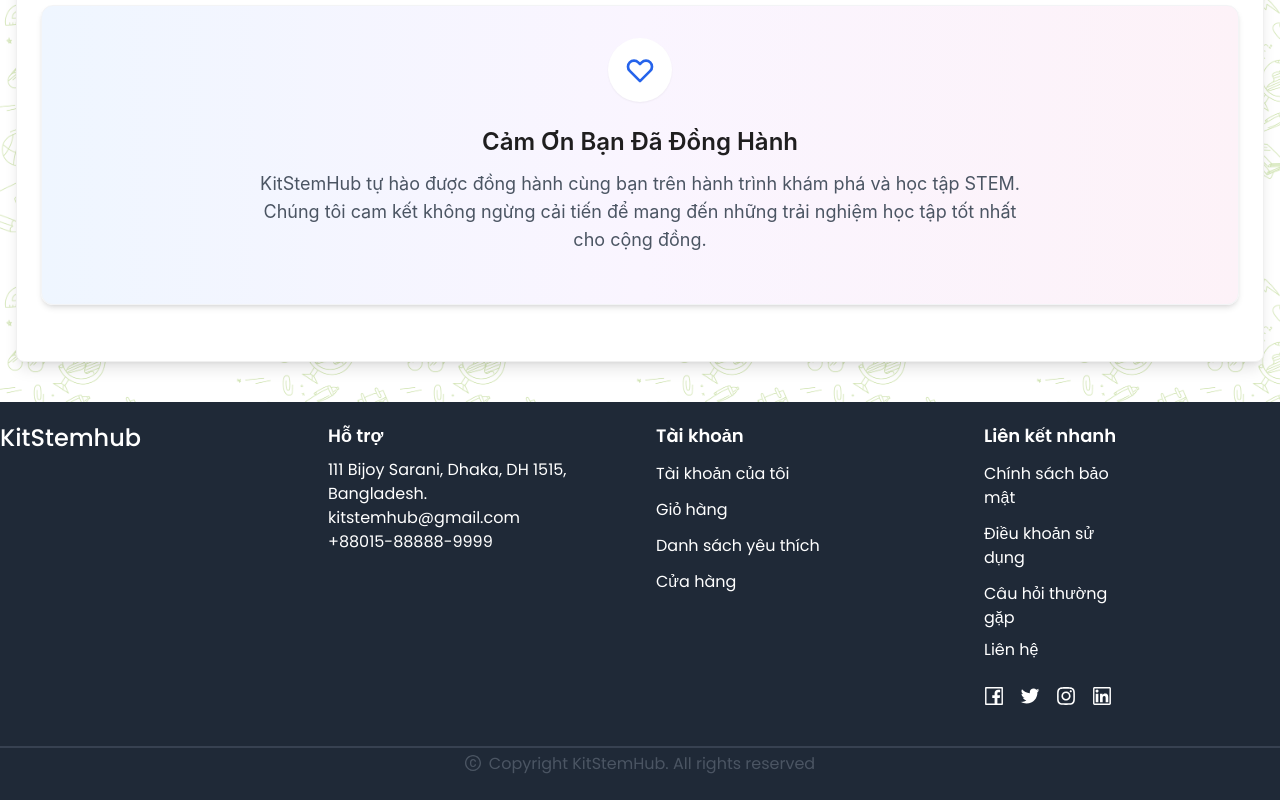
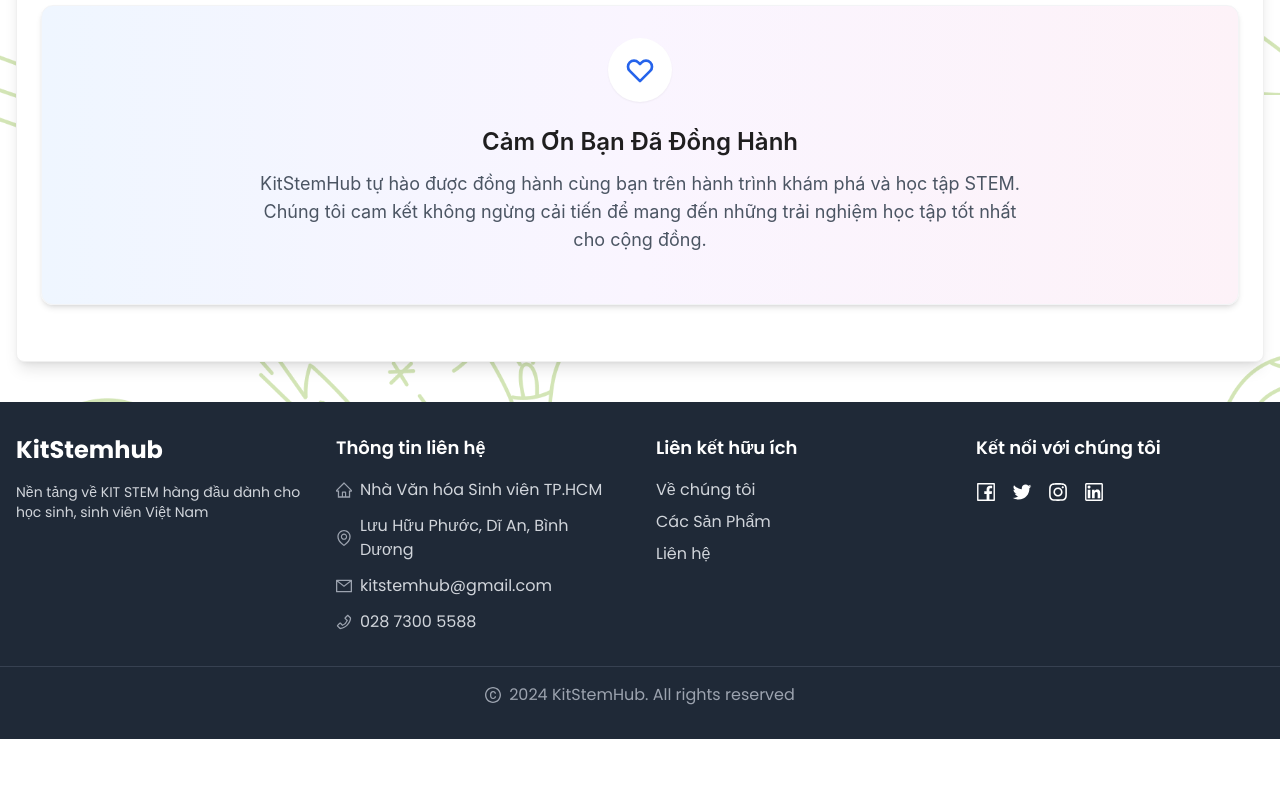
Before and after one commit to LMKhoa123/KitStemHub-FE-Customer, a React (Vite) app in the folder KitStemHub-Customer/: page /aboutUs in a window 1280 px wide. Shown: the part 1266-2066 px from the top of the page. After the commit the page ends 2005 px from the top, so only its background shows below. Built offline with nearby package versions, Linux system fonts and the light colour scheme; no server answers.

Commit message:
update rt

```diff
--- a/KitStemHub-Customer/src/components/About.jsx
+++ b/KitStemHub-Customer/src/components/About.jsx
@@ -12,7 +12,6 @@ const AboutUs = () => {
 
           url('/product-page.png')
         `,
-        backgroundSize: "400px",
         backgroundColor: "#ffffff",
       }}
     >
--- a/KitStemHub-Customer/src/components/footer/Footer.jsx
+++ b/KitStemHub-Customer/src/components/footer/Footer.jsx
@@ -1,86 +1,85 @@
 import {
   CopyrightOutlined,
+  EnvironmentOutlined,
   FacebookOutlined,
+  HomeOutlined,
   InstagramOutlined,
   LinkedinOutlined,
+  MailOutlined,
+  PhoneOutlined,
   TwitterOutlined,
 } from "@ant-design/icons";
 import { Link } from "react-router-dom";
 
 function Footer() {
   return (
-    <footer className="bg-gray-800 text-white py-5">
-      <div className="container mx-auto grid grid-cols-1 md:grid-cols-4 gap-8">
-        <div className="logo flex flex-col items-center md:items-start font-medium text-pretty">
-          <p className="text-2xl mb-4">KitStemhub</p>
+    <footer className="bg-gray-800 text-white py-8">
+      <div className="container mx-auto grid grid-cols-1 md:grid-cols-4 gap-8 px-4">
+        <div className="logo flex flex-col items-center md:items-start">
+          <p className="text-2xl font-bold mb-4">KitStemhub</p>
+          <p className="text-gray-300 text-sm text-center md:text-left">
+            Nền tảng về KIT STEM hàng đầu dành cho học sinh, sinh viên Việt Nam
+          </p>
         </div>
 
         <div className="support text-center md:text-left">
-          <h2 className="text-lg font-semibold mb-2">Hỗ trợ</h2>
-          <p>111 Bijoy Sarani, Dhaka, DH 1515, Bangladesh.</p>
-          <p>kitstemhub@gmail.com</p>
-          <p>+88015-88888-9999</p>
+          <h2 className="text-lg font-semibold mb-4">Thông tin liên hệ</h2>
+          <div className="space-y-3">
+            <div className="flex items-center gap-2 justify-center md:justify-start">
+              <HomeOutlined className="text-gray-400" />
+              <p className="text-gray-300">Nhà Văn hóa Sinh viên TP.HCM</p>
+            </div>
+            <div className="flex items-center gap-2 justify-center md:justify-start">
+              <EnvironmentOutlined className="text-gray-400" />
+              <p className="text-gray-300">Lưu Hữu Phước, Dĩ An, Bình Dương</p>
+            </div>
+            <div className="flex items-center gap-2 justify-center md:justify-start">
+              <MailOutlined className="text-gray-400" />
+              <p className="text-gray-300">kitstemhub@gmail.com</p>
+            </div>
+            <div className="flex items-center gap-2 justify-center md:justify-start">
+              <PhoneOutlined className="text-gray-400" />
+              <p className="text-gray-300">028 7300 5588</p>
+            </div>
+          </div>
         </div>
 
-        <div className="account text-center md:text-left">
-          <h2 className="text-lg font-semibold mb-2">Tài khoản</h2>
-          <Link
-            to="/profile/profileinfo"
-            className="block hover:text-pretty mb-1 kt-footer-item "
-          >
-            Tài khoản của tôi
-          </Link>
+        <div className="useful-links text-center md:text-left">
+          <h2 className="text-lg font-semibold mb-4">Liên kết hữu ích</h2>
+          <ul className="space-y-2 text-gray-300">
+            <li>
+              <Link
+                to="/aboutUs"
+                className="hover:text-white transition-colors"
+              >
+                Về chúng tôi
+              </Link>
+            </li>
+            <li>
+              <Link to="/" className="hover:text-white transition-colors">
+                Các Sản Phẩm
+              </Link>
+            </li>
 
-          <a
-            href="#cart"
-            className="block hover:text-pretty mb-1 kt-footer-item"
-          >
-            Giỏ hàng
-          </a>
-          <a
-            href="#wishlist"
-            className="block hover:text-pretty mb-1 kt-footer-item"
-          >
-            Danh sách yêu thích
-          </a>
-          <Link
-            to="/home/user"
-            className="block hover:text-pretty mb-1 kt-footer-item"
-          >
-            Cửa hàng
-          </Link>
+            <li>
+              <Link
+                to="/contact"
+                className="hover:text-white transition-colors"
+              >
+                Liên hệ
+              </Link>
+            </li>
+          </ul>
         </div>
 
-        <div className="quickLink text-center md:text-left w-1/2">
-          <h2 className="text-lg font-semibold mb-2">Liên kết nhanh</h2>
-          <a
-            href="#privacy-policy"
-            className="block hover:text-pretty mb-1 kt-footer-item"
-          >
-            Chính sách bảo mật
-          </a>
-          <a
-            href="#terms-of-use"
-            className="block hover:text-pretty mb-1 kt-footer-item"
-          >
-            Điều khoản sử dụng
-          </a>
-          <a
-            href="#faq"
-            className="block hover:text-pretty mb-1 kt-footer-item"
-          >
-            Câu hỏi thường gặp
-          </a>
-          <a href="#contact" className="block hover:text-pretty mb-4">
-            Liên hệ
-          </a>
-
+        <div className="social text-center md:text-left">
+          <h2 className="text-lg font-semibold mb-4">Kết nối với chúng tôi</h2>
           <div className="flex justify-center md:justify-start space-x-4">
             <a
               href="https://facebook.com"
               target="_blank"
               rel="noopener noreferrer"
-              className="text-xl hover:text-pretty kt-footer-item"
+              className="text-xl hover:text-blue-500 transition-colors"
             >
               <FacebookOutlined />
             </a>
@@ -88,7 +87,7 @@ function Footer() {
               href="https://twitter.com"
               target="_blank"
               rel="noopener noreferrer"
-              className="text-xl hover:text-pretty kt-footer-item"
+              className="text-xl hover:text-blue-400 transition-colors"
             >
               <TwitterOutlined />
             </a>
@@ -96,7 +95,7 @@ function Footer() {
               href="https://instagram.com"
               target="_blank"
               rel="noopener noreferrer"
-              className="text-xl hover:text-pretty kt-footer-item"
+              className="text-xl hover:text-pink-500 transition-colors"
             >
               <InstagramOutlined />
             </a>
@@ -104,7 +103,7 @@ function Footer() {
               href="https://linkedin.com"
               target="_blank"
               rel="noopener noreferrer"
-              className="text-xl hover:text-pretty kt-footer-item"
+              className="text-xl hover:text-blue-600 transition-colors"
             >
               <LinkedinOutlined />
             </a>
@@ -112,11 +111,11 @@ function Footer() {
         </div>
       </div>
 
-      <div className="border-t-2  border-gray-700 mt-8 flex justify-center items-center space-x-2 py-1 text-gray-600">
-        <span>
+      <div className="border-t border-gray-700 mt-8 pt-4">
+        <div className="container mx-auto flex justify-center items-center space-x-2 text-gray-400">
           <CopyrightOutlined />
-        </span>
-        <span>Copyright KitStemHub. All rights reserved</span>
+          <span>2024 KitStemHub. All rights reserved</span>
+        </div>
       </div>
     </footer>
   );
--- a/KitStemHub-Customer/src/components/login/login/AuthForm.jsx
+++ b/KitStemHub-Customer/src/components/login/login/AuthForm.jsx
@@ -627,10 +627,6 @@ function LoginInput() {
               name="phone-number"
               rules={[
                 {
-                  required: true,
-                  message: "Vui lòng nhập số điện thoại của bạn!",
-                },
-                {
                   pattern: /^(0[3|5|7|8|9])+([0-9]{8})\b/,
                   message: "Số điện thoại không hợp lệ! (VD: 0912345678)",
                 },
--- a/KitStemHub-Customer/src/config/axios.jsx
+++ b/KitStemHub-Customer/src/config/axios.jsx
@@ -1,5 +1,4 @@
 import axios from "axios";
-import { toast } from "react-toastify";
 
 const baseUrl = "https://54.66.193.22:5000/api/";
 // const baseUrl = "http://54.66.193.22:5001/api/";
@@ -26,14 +25,18 @@ api.interceptors.response.use(
   async (error) => {
     const originalRequest = error.config;
 
-    // Handle 401 Unauthorized errors and attempt token refresh
+    // Kiểm tra nếu là lỗi 401 và chưa thử refresh token
     if (error.response?.status === 401 && !originalRequest._retry) {
+      if (error.response?.data?.details?.errors?.["invalid-credentials"]) {
+        localStorage.removeItem("token");
+        localStorage.removeItem("refreshToken");
+      }
+
       originalRequest._retry = true;
 
       try {
         const currentRefreshToken = localStorage.getItem("refreshToken");
         if (!currentRefreshToken) {
-          console.log(currentRefreshToken);
           throw new Error("No refresh token available");
         }
 
@@ -43,20 +46,13 @@ api.interceptors.response.use(
 
         const accessToken = response.data.details["access-token"];
         const refreshToken = response.data.details["refresh-token"];
-        console.log(refreshToken);
 
-        // Store the new tokens in localStorage
         localStorage.setItem("token", accessToken);
         localStorage.setItem("refreshToken", refreshToken);
 
-        // Update the Authorization header with the new access token
         originalRequest.headers.Authorization = `Bearer ${accessToken}`;
-
-        // Retry the original request with the new token
         return api(originalRequest);
-      } catch (refreshError) {
-        // Chỉ xử lý lỗi khi không thể refresh token
-        console.error("Error refreshing token:", refreshError);
+      } catch (error) {
         return Promise.reject(error);
       }
     }
--- a/KitStemHub-Customer/src/pages/aboutUsPage/AboutUsPage.jsx
+++ b/KitStemHub-Customer/src/pages/aboutUsPage/AboutUsPage.jsx
@@ -1,13 +1,15 @@
 import AboutUs from "../../components/About";
 import Footer from "../../components/footer/Footer";
+import Navbar from "../../components/login/navbar/Navbar";
 import NavbarEx from "../../components/navbar/navbarEx/NavbarEx";
 import NavbarUser from "../../components/navbar/navbaruser/NavbarUser";
 
 function AboutUsPage() {
   const isLoggedIn = !!localStorage.getItem("token");
+  console.log(isLoggedIn);
   return (
     <>
-      {isLoggedIn ? <NavbarUser /> : <NavbarEx />}
+      {isLoggedIn ? <NavbarUser /> : <Navbar />}
       <AboutUs />
       <Footer />
     </>
--- a/KitStemHub-Customer/src/pages/homepage/HomePageRegister.jsx
+++ b/KitStemHub-Customer/src/pages/homepage/HomePageRegister.jsx
@@ -3,24 +3,38 @@ import { useNavigate } from "react-router-dom";
 import Footer from "../../components/footer/Footer";
 import HomeRegister from "../../components/home/HomeRegister";
 import Navbar from "../../components/login/navbar/Navbar";
+import api from "../../config/axios";
+import { useAuth } from "../../context/AuthContext";
 
 function HomePageRegister() {
   const navigate = useNavigate();
+  const { setIsLoggedIn } = useAuth();
 
   useEffect(() => {
+    const checkTokenValidity = async () => {
       const accessToken = localStorage.getItem("token");
       const refreshToken = localStorage.getItem("refreshToken");
-    console.log(accessToken);
+
       if (accessToken && refreshToken) {
-      console.log("Tokens found - Redirecting to home");
+        try {
+          // Thử gọi một API để kiểm tra token có hợp lệ không
+          await api.get("users/profile");
+          console.log("Token valid - Redirecting to home");
           navigate("/home");
+        } catch (error) {
+          console.log("Invalid token - Staying on register page");
+          // Nếu token không hợp lệ, xóa token và ở lại trang register
+          localStorage.removeItem("token");
+          localStorage.removeItem("refreshToken");
+          setIsLoggedIn(false);
+        }
       } else {
-      console.log("Missing tokens:", {
-        hasAccessToken: !!accessToken,
-        hasRefreshToken: !!refreshToken,
-      });
+        console.log("No tokens found - Staying on register page");
       }
-  }, [navigate]);
+    };
+
+    checkTokenValidity();
+  }, [navigate, setIsLoggedIn]);
 
   return (
     <div className="shrink h-screen">
```
Lines whose indentation alone changed are shown as unchanged.
